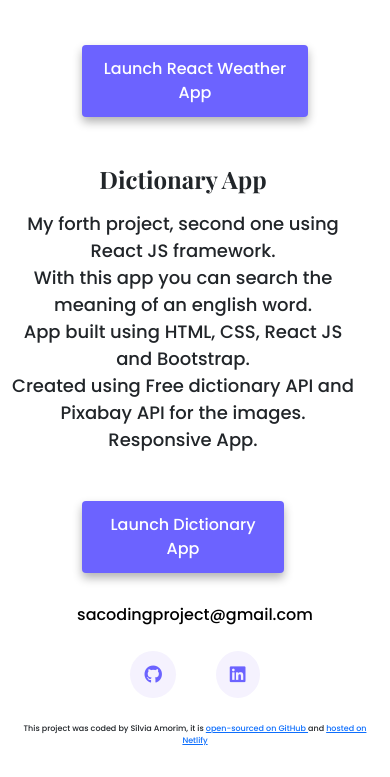
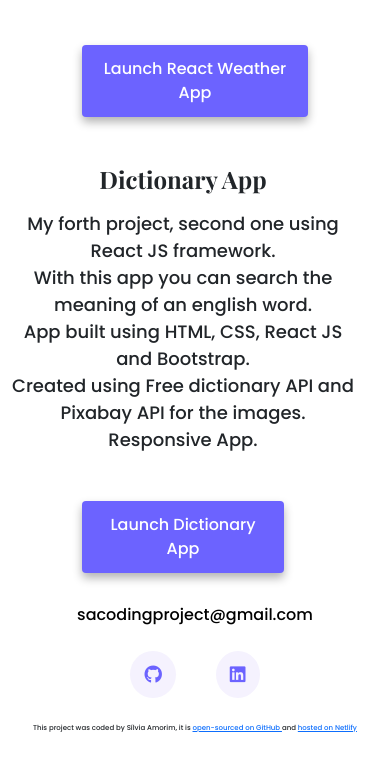
Before and after one commit to Siamorim/Responsive-project, a plain HTML site: page index.html in a window 390 px wide. Shown: the part 1482-2259 px from the top of the page. Drawn offline with nearby package versions, Linux system fonts and the light colour scheme.

Commit message:
Update styles.css

```diff
--- a/css/styles.css
+++ b/css/styles.css
@@ -265,6 +265,6 @@ footer {
   }
 
   .code {
-    font-size: 8px;
+    font-size: 7px;
   }
 }
```
